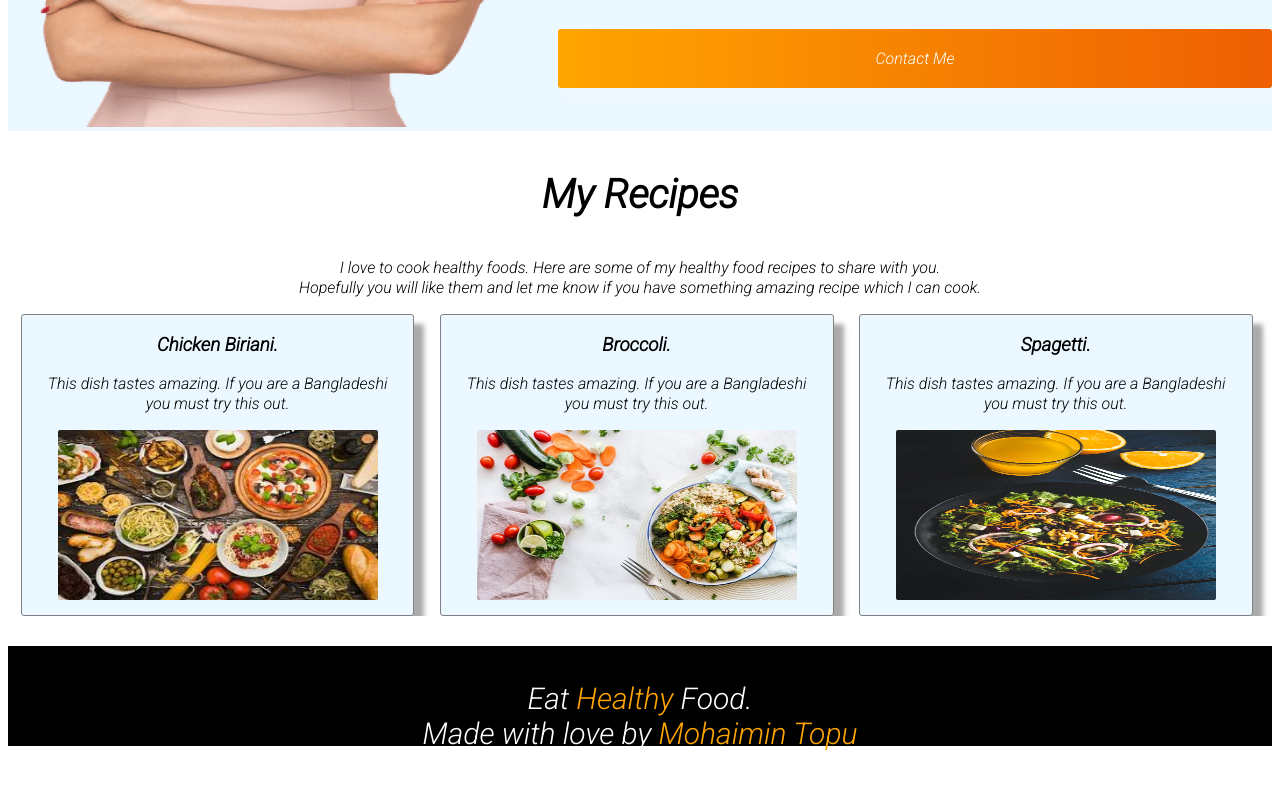
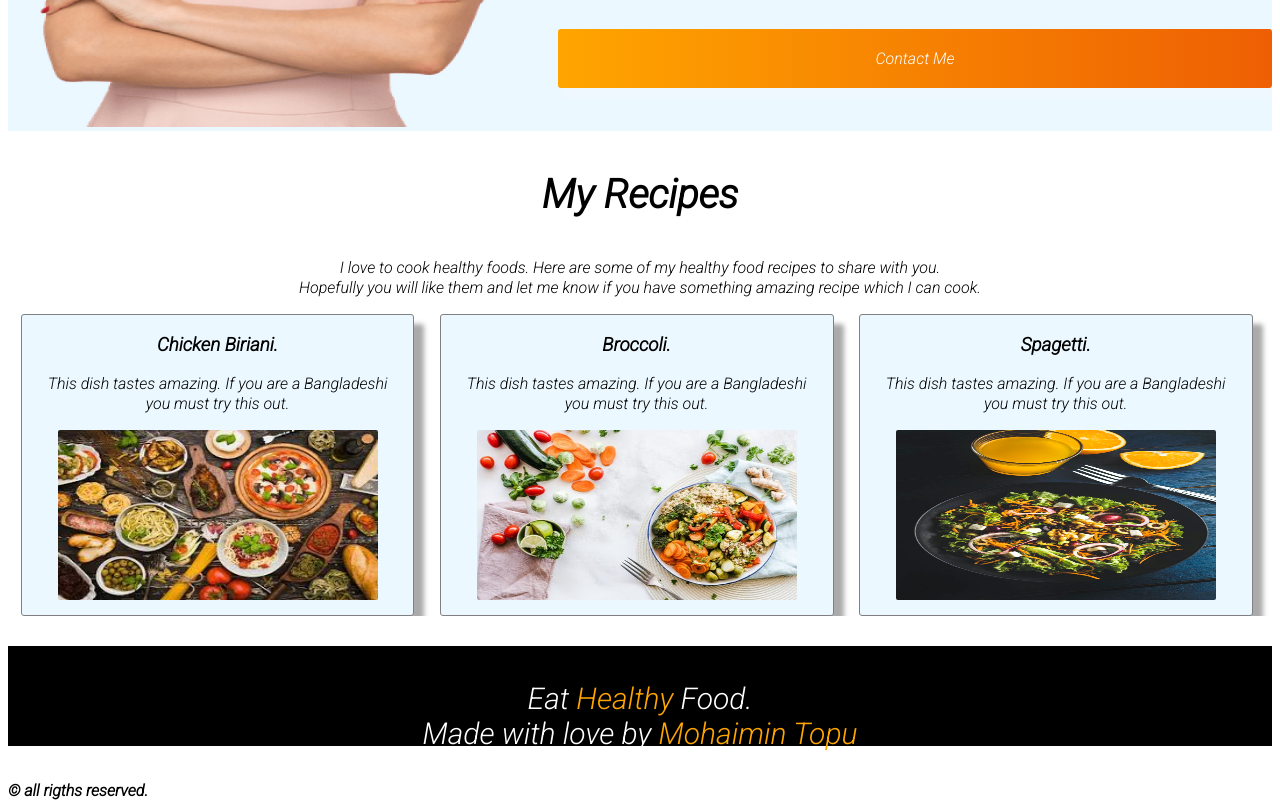
Before and after one commit to mohaimin-topu/assignment, a plain HTML site: page index.html in a window 1280 px wide. Shown: the part 865-1665 px from the top of the page. Before the commit the page ends 1619 px from the top, so only its background shows below. Drawn offline with Linux system fonts and the light colour scheme.

Commit message:
final push

```diff
--- a/index.html
+++ b/index.html
@@ -60,6 +60,7 @@
     </section>
     <footer class="footer-area">
         <p>Eat <span class="colorful">Healthy</span> Food. <br> Made with love by <span class="colorful"> Mohaimin Topu</span></p>
+        <b>	&copy; all rigths reserved.</b>
     </footer>
 </body>
 </html>
```
